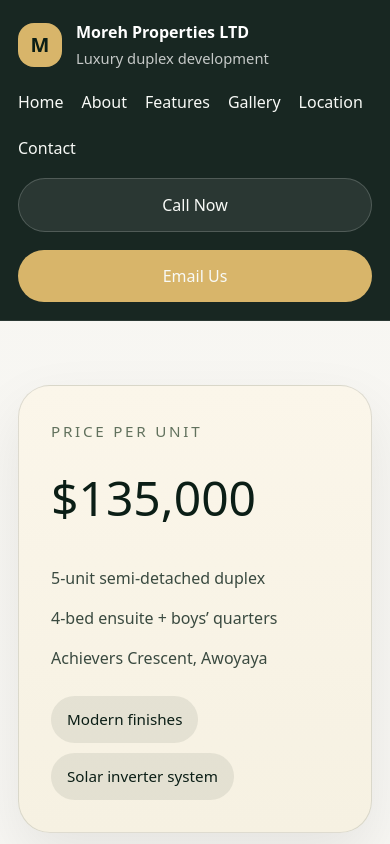
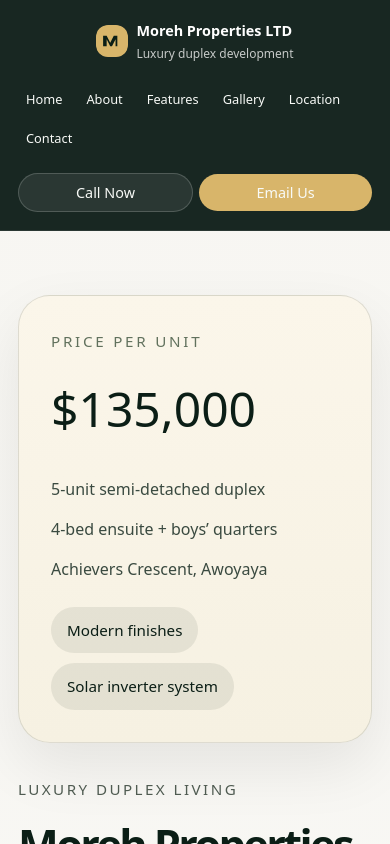
Before and after one commit to Ddmrgoo/moreh-properties-website, a React (Vite) app: page / in a window 390 px wide. Shown: the top 844 px of the page. Built offline with nearby package versions, Linux system fonts and the light colour scheme.

Commit message:
Make navbar smaller and responsive, add SVG logo

```diff
--- a/src/App.css
+++ b/src/App.css
@@ -18,7 +18,7 @@ main {
 	align-items: center;
 	justify-content: space-between;
 	gap: 16px;
-	padding: 20px 24px;
+	padding: 16px 24px;
 	background: rgba(12, 28, 23, 0.95);
 	border-bottom: 1px solid rgba(255, 255, 255, 0.08);
 	-webkit-backdrop-filter: blur(12px);
@@ -28,19 +28,13 @@ main {
 .brand {
 	display: flex;
 	align-items: center;
-	gap: 14px;
+	gap: 12px;
 }
 
-.brand-mark {
-	width: 44px;
-	height: 44px;
-	display: grid;
-	place-items: center;
-	border-radius: 16px;
-	background: #d8b56a;
-	color: #0b1e16;
-	font-weight: 700;
-	font-size: 1.25rem;
+.brand-mark-svg {
+	width: 36px;
+	height: 36px;
+	border-radius: 12px;
 }
 
 .brand-label,
@@ -51,17 +45,18 @@ main {
 
 .brand-label {
 	font-weight: 700;
+	font-size: 0.95rem;
 }
 
 .brand-tag {
-	font-size: 0.92rem;
+	font-size: 0.8rem;
 	opacity: 0.75;
 }
 
 .nav-links,
 .nav-actions {
 	display: flex;
-	gap: 18px;
+	gap: 16px;
 	align-items: center;
 }
 
@@ -70,6 +65,7 @@ main {
 	color: #f8faf7;
 	text-decoration: none;
 	font-weight: 500;
+	font-size: 0.9rem;
 }
 
 .nav-actions {
@@ -81,8 +77,9 @@ main {
 	align-items: center;
 	justify-content: center;
 	border-radius: 999px;
-	padding: 12px 22px;
+	padding: 10px 18px;
 	font-weight: 600;
+	font-size: 0.85rem;
 	transition:
 		transform 0.25s ease,
 		box-shadow 0.25s ease,
@@ -107,6 +104,92 @@ main {
 .button-ghost {
 	color: #0b1e16;
 	background: rgba(216, 181, 106, 0.12);
+}
+
+/* Tablet responsive */
+@media (max-width: 768px) {
+	.site-header {
+		padding: 12px 16px;
+		gap: 12px;
+	}
+
+	.brand {
+		gap: 8px;
+	}
+
+	.brand-mark-svg {
+		width: 32px;
+		height: 32px;
+	}
+
+	.brand-label {
+		font-size: 0.9rem;
+	}
+
+	.brand-tag {
+		font-size: 0.75rem;
+	}
+
+	.nav-links {
+		gap: 12px;
+	}
+
+	.nav-links a {
+		font-size: 0.85rem;
+	}
+
+	.nav-actions {
+		gap: 8px;
+	}
+
+	.button {
+		padding: 8px 14px;
+		font-size: 0.8rem;
+	}
+}
+
+/* Mobile responsive */
+@media (max-width: 480px) {
+	.site-header {
+		flex-wrap: wrap;
+		padding: 10px 12px;
+		justify-content: center;
+	}
+
+	.brand {
+		order: 1;
+		width: 100%;
+		justify-content: center;
+		margin-bottom: 8px;
+	}
+
+	.nav-links {
+		order: 2;
+		flex-wrap: wrap;
+		justify-content: center;
+		gap: 8px;
+		width: 100%;
+		margin-bottom: 8px;
+	}
+
+	.nav-links a {
+		font-size: 0.8rem;
+		padding: 4px 8px;
+	}
+
+	.nav-actions {
+		order: 3;
+		justify-content: center;
+		gap: 6px;
+		width: 100%;
+	}
+
+	.button {
+		padding: 6px 12px;
+		font-size: 0.75rem;
+		flex: 1;
+		min-width: 0;
+	}
 }
 
 .hero-section {
--- a/src/components/Navbar.jsx
+++ b/src/components/Navbar.jsx
@@ -2,7 +2,11 @@ function Navbar() {
 	return (
 		<header className="site-header">
 			<div className="brand">
-				<span className="brand-mark">M</span>
+				<img
+					src="/src/assets/logo.svg"
+					alt="Moreh Properties Logo"
+					className="brand-mark-svg"
+				/>
 				<div>
 					<p className="brand-label">Moreh Properties LTD</p>
 					<p className="brand-tag">Luxury duplex development</p>
```
Also changed, not shown: src/assets/logo.svg (added).
